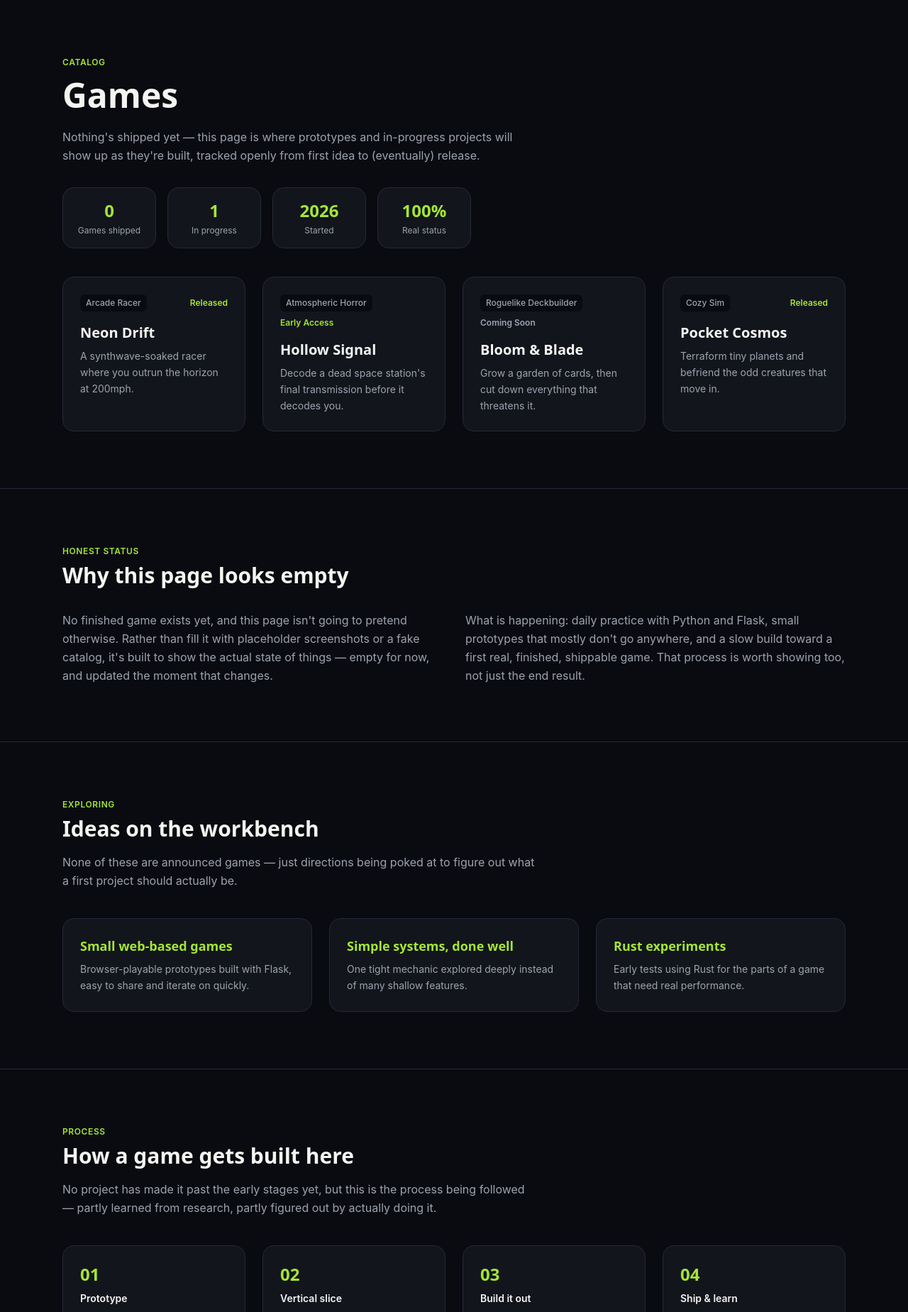
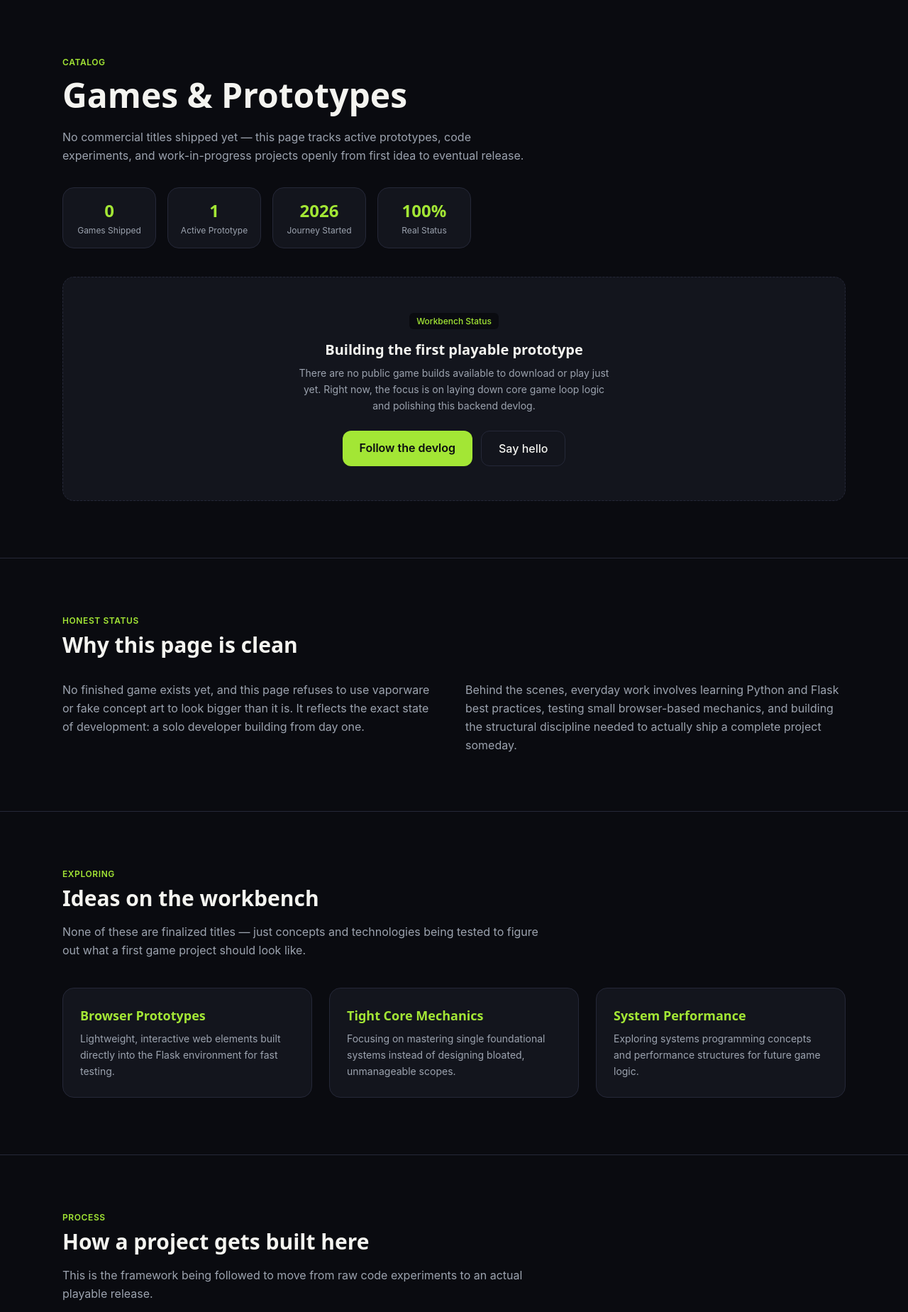
Before and after one commit to strykachiboy-art/indie-game-studio-website, a Flask app: page /games in a window 1280 px wide. Shown: the part 69-1918 px from the top of the page at 71% size. Run offline with Flask 3, Linux system fonts and the light colour scheme; style sheets or scripts are compiled from the project's sources.

Commit message:
Describe the update you made here

```diff
--- a/templates/games.html
+++ b/templates/games.html
@@ -1,23 +1,24 @@
 {% extends "base.html" %}
-{% block title %}Games — StrykaMax Studio{% endblock %}
+{% block title %}Games & Prototypes — StrykaMax Studio{% endblock %}
 
 {% block content %}
 <section class="border-b border-line">
     <div class="mx-auto max-w-6xl px-5 py-12 sm:px-6 sm:py-20">
         <p class="text-xs font-semibold uppercase tracking-wider text-accent">Catalog</p>
-        <h1 class="mt-2 font-display text-3xl font-bold leading-tight sm:text-4xl md:text-5xl">Games</h1>
+        <h1 class="mt-2 font-display text-3xl font-bold leading-tight sm:text-4xl md:text-5xl">Games &amp; Prototypes
+        </h1>
         <p class="mt-4 max-w-2xl text-sm leading-relaxed text-muted sm:text-base">
-            Nothing's shipped yet — this page is where prototypes and
-            in-progress projects will show up as they're built, tracked
-            openly from first idea to (eventually) release.
+            No commercial titles shipped yet — this page tracks active prototypes,
+            code experiments, and work-in-progress projects openly from first idea
+            to eventual release.
         </p>
 
         <div class="mt-6 grid grid-cols-2 gap-3 sm:mt-8 sm:max-w-xl sm:grid-cols-4 sm:gap-4">
             {% for stat in [
-            {'n': '0', 'l': 'Games shipped'},
-            {'n': '1', 'l': 'In progress'},
-            {'n': '2026', 'l': 'Started'},
-            {'n': '100%', 'l': 'Real status'}
+            {'n': '0', 'l': 'Games Shipped'},
+            {'n': '1', 'l': 'Active Prototype'},
+            {'n': '2026', 'l': 'Journey Started'},
+            {'n': '100%', 'l': 'Real Status'}
             ] %}
             <div class="rounded-2xl border border-line bg-surface p-3 text-center sm:p-4">
                 <p class="font-display text-xl font-bold text-accent sm:text-2xl">{{ stat.n }}</p>
@@ -26,86 +27,64 @@
             {% endfor %}
         </div>
 
-        {% if games %}
-        <div class="mt-8 grid grid-cols-1 gap-4 sm:mt-10 sm:grid-cols-2 sm:gap-6 lg:grid-cols-4">
-            {% for game in games %}
-            <article class="group flex flex-col rounded-2xl border border-line bg-surface p-5 sm:p-6
-                transition-all duration-300
-                hover:-translate-y-1
-                hover:border-accent
-                hover:shadow-xl">
-                <div class="mb-3 flex flex-wrap items-center justify-between gap-2 sm:mb-4">
-                    <span class="rounded-md bg-ink px-2 py-1 text-xs font-medium text-muted">{{ game.genre }}</span>
-                    {% set badge = {'Released': 'text-accent', 'Early Access': 'text-accent', 'Coming Soon':
-                    'text-muted', 'Prototype': 'text-muted'} %}
-                    <span class="text-xs font-semibold {{ badge.get(game.status, 'text-muted') }}">{{ game.status
-                        }}</span>
-                </div>
-                <h3 class="font-display text-lg font-bold text-cream sm:text-xl">{{ game.title }}</h3>
-                <p class="mt-2 flex-1 text-sm leading-relaxed text-muted">{{ game.blurb }}</p>
-            </article>
-            {% endfor %}
-        </div>
-        {% else %}
         <div class="mt-10 rounded-2xl border border-dashed border-line bg-surface p-6 text-center sm:p-12">
-            <p class="font-display text-lg font-semibold text-cream">Nothing here yet</p>
+            <span class="rounded-md bg-ink px-2.5 py-1 text-xs font-medium text-accent">Workbench Status</span>
+            <h2 class="mt-4 font-display text-xl font-bold text-cream">Building the first playable prototype</h2>
             <p class="mx-auto mt-2 max-w-md text-sm leading-relaxed text-muted">
-                No games have been finished or published so far. The
-                first prototype is being built right now — check the
-                devlog for progress, or see how a project gets built
-                below.
+                There are no public game builds available to download or play just yet.
+                Right now, the focus is on laying down core game loop logic and polishing this backend devlog.
             </p>
-            <a href="{{ url_for('main.devlog') }}" class="mt-6 inline-block w-full rounded-xl bg-accent px-6 py-3 text-center font-semibold text-ink
+            <div class="mt-6 flex flex-wrap justify-center gap-3">
+                <a href="{{ url_for('main.devlog') }}" class="rounded-xl bg-accent px-6 py-3 text-center font-semibold text-ink
                     transition-all duration-300 hover:scale-[1.02]
-                hover:bg-accent-soft active:scale-95 sm:w-auto">
+                    hover:bg-accent-soft active:scale-95">
                     Follow the devlog
                 </a>
+                <a href="{{ url_for('main.contact') }}" class="rounded-xl border border-line px-6 py-3 text-center
+                    font-medium text-cream transition-all duration-300
+                    hover:border-accent hover:-translate-y-0.5">
+                    Say hello
+                </a>
             </div>
-        {% endif %}
+        </div>
     </div>
 </section>
 
-<!-- Where things stand -->
 <section class="border-b border-line">
     <div class="mx-auto max-w-6xl px-5 py-12 sm:px-6 sm:py-20">
         <p class="text-xs font-semibold uppercase tracking-wider text-accent">Honest status</p>
-        <h2 class="mt-2 font-display text-2xl font-bold sm:text-3xl">Why this page looks empty</h2>
+        <h2 class="mt-2 font-display text-2xl font-bold sm:text-3xl">Why this page is clean</h2>
         <div class="mt-6 grid gap-6 sm:mt-8 sm:gap-8 md:grid-cols-2">
             <p class="text-sm leading-relaxed text-muted sm:text-base">
-                No finished game exists yet, and this page isn't going to
-                pretend otherwise. Rather than fill it with placeholder
-                screenshots or a fake catalog, it's built to show the
-                actual state of things — empty for now, and updated the
-                moment that changes.
+                No finished game exists yet, and this page refuses to use vaporware
+                or fake concept art to look bigger than it is. It reflects the exact state
+                of development: a solo developer building from day one.
             </p>
             <p class="text-sm leading-relaxed text-muted sm:text-base">
-                What is happening: daily practice with Python and Flask,
-                small prototypes that mostly don't go anywhere, and a
-                slow build toward a first real, finished, shippable
-                game. That process is worth showing too, not just the
-                end result.
+                Behind the scenes, everyday work involves learning Python and Flask best practices,
+                testing small browser-based mechanics, and building the structural discipline needed
+                to actually ship a complete project someday.
             </p>
         </div>
     </div>
 </section>
 
-<!-- What's being explored -->
 <section class="border-b border-line">
     <div class="mx-auto max-w-6xl px-5 py-12 sm:px-6 sm:py-20">
         <p class="text-xs font-semibold uppercase tracking-wider text-accent">Exploring</p>
         <h2 class="mt-2 font-display text-2xl font-bold sm:text-3xl">Ideas on the workbench</h2>
         <p class="mt-4 max-w-2xl text-sm leading-relaxed text-muted sm:text-base">
-            None of these are announced games — just directions being
-            poked at to figure out what a first project should actually
-            be.
+            None of these are finalized titles — just concepts and technologies being
+            tested to figure out what a first game project should look like.
         </p>
         <div class="mt-8 grid grid-cols-1 gap-4 sm:mt-10 sm:grid-cols-2 sm:gap-6 md:grid-cols-3">
             {% for idea in [
-            {'t': 'Small web-based games', 'd': 'Browser-playable prototypes built with Flask, easy to share and iterate
-            on quickly.'},
-            {'t': 'Simple systems, done well', 'd': 'One tight mechanic explored deeply instead of many shallow
-            features.'},
-            {'t': 'Rust experiments', 'd': 'Early tests using Rust for the parts of a game that need real performance.'}
+            {'t': 'Browser Prototypes', 'd': 'Lightweight, interactive web elements built directly into the Flask
+            environment for fast testing.'},
+            {'t': 'Tight Core Mechanics', 'd': 'Focusing on mastering single foundational systems instead of designing
+            bloated, unmanageable scopes.'},
+            {'t': 'System Performance', 'd': 'Exploring systems programming concepts and performance structures for
+            future game logic.'}
             ] %}
             <div class="rounded-2xl border border-line bg-surface p-5 sm:p-6
                 transition-all duration-300
@@ -120,25 +99,24 @@
     </div>
 </section>
 
-<!-- How I build -->
 <section class="border-b border-line">
     <div class="mx-auto max-w-6xl px-5 py-12 sm:px-6 sm:py-20">
         <p class="text-xs font-semibold uppercase tracking-wider text-accent">Process</p>
-        <h2 class="mt-2 font-display text-2xl font-bold sm:text-3xl">How a game gets built here</h2>
+        <h2 class="mt-2 font-display text-2xl font-bold sm:text-3xl">How a project gets built here</h2>
         <p class="mt-4 max-w-2xl text-sm leading-relaxed text-muted sm:text-base">
-            No project has made it past the early stages yet, but this
-            is the process being followed — partly learned from
-            research, partly figured out by actually doing it.
+            This is the framework being followed to move from raw code experiments
+            to an actual playable release.
         </p>
         <div class="mt-8 grid grid-cols-1 gap-4 sm:mt-10 sm:grid-cols-2 sm:gap-6 md:grid-cols-4">
             {% for stage in [
-            {'n': '01', 't': 'Prototype', 'd': 'Rough, ugly, fast — just to test if the core idea is fun before
-            investing more time.'},
-            {'n': '02', 't': 'Vertical slice', 'd': 'One small polished piece, built to prove the idea works end to
-            end.'},
-            {'n': '03', 't': 'Build it out', 'd': 'Content and systems get filled in once the core loop is proven.'},
-            {'n': '04', 't': 'Ship & learn', 'd': 'Release it, however small, and carry what worked into the next
-            project.'}
+            {'n': '01', 't': 'Prototype', 'd': 'Scrappy, fast code used exclusively to test if a core mechanic is
+            fun.'},
+            {'n': '02', 't': 'Vertical Slice', 'd': 'Isolating one polished gameplay loop to prove the concept works
+            end-to-end.'},
+            {'n': '03', 't': 'Expansion', 'd': 'Adding structure, progression, and interface elements once the loop is
+            solid.'},
+            {'n': '04', 't': 'Shipping', 'd': 'Releasing whatever is built, taking the lessons learned directly into the
+            next idea.'}
             ] %}
             <div class="rounded-2xl border border-line bg-surface p-5 sm:p-6
                 transition-all duration-300
@@ -154,93 +132,30 @@
     </div>
 </section>
 
-<!-- Roadmap -->
-<section class="border-b border-line">
-    <div class="mx-auto max-w-6xl px-5 py-12 sm:px-6 sm:py-20">
-        <p class="text-xs font-semibold uppercase tracking-wider text-accent">Coming up</p>
-        <h2 class="mt-2 font-display text-2xl font-bold sm:text-3xl">What's next</h2>
-        <div class="mt-8 grid grid-cols-1 gap-4 sm:mt-10 sm:grid-cols-3 sm:gap-6">
-            {% for item in [
-            {'t': 'First prototype', 'd': 'A small, scrappy game to prove the pipeline end to end — this is the current
-            focus.'},
-            {'t': 'Regular devlogs', 'd': 'Progress, dead ends, and lessons posted as they happen, not saved up for a
-            highlight reel.'},
-            {'t': 'Learning Rust', 'd': 'Picking up Rust alongside Python and Flask to eventually handle heavier game
-            systems.'}
-            ] %}
-            <div class="rounded-2xl border border-line bg-surface p-5 sm:p-6
-                transition-all duration-300
-                hover:-translate-y-1
-                hover:border-accent
-                hover:shadow-xl">
-                <h3 class="font-display text-lg font-semibold text-accent">{{ item.t }}</h3>
-                <p class="mt-2 text-sm leading-relaxed text-muted">{{ item.d }}</p>
-            </div>
-            {% endfor %}
-        </div>
-    </div>
-</section>
-
-<!-- FAQ -->
-<section>
-    <div class="mx-auto max-w-4xl px-5 py-12 sm:px-6 sm:py-20">
-        <p class="text-xs font-semibold uppercase tracking-wider text-accent">Questions</p>
-        <h2 class="mt-2 font-display text-2xl font-bold sm:text-3xl">About this page</h2>
-        <div class="mt-8 divide-y divide-line rounded-2xl border border-line bg-surface sm:mt-10">
-            {% for faq in [
-            {'q': 'Has anything actually been released?', 'a': 'Not yet. This page will update the moment something is
-            finished and playable — nothing here claims otherwise.'},
-            {'q': 'What happens when a prototype is ready?', 'a': 'It gets added to this catalog with an honest status
-            label, even if it\'s rough — "Prototype" is a real status, not something to hide.'},
-            {'q': 'Where can I see progress in the meantime?', 'a': 'The devlog is the best place — it tracks the
-            day-to-day building, not just finished milestones.'}
-            ] %}
-            <details class="group p-4 sm:p-6">
-                <summary class="flex cursor-pointer list-none items-center justify-between gap-4">
-                    <h3 class="font-display text-sm font-semibold text-cream sm:text-base">{{ faq.q }}</h3>
-                    <span
-                        class="flex h-6 w-6 shrink-0 items-center justify-center rounded-full border border-line text-accent transition group-open:rotate-45">
-                        <svg width="14" height="14" viewBox="0 0 24 24" fill="none" stroke="currentColor"
-                            stroke-width="2">
-                            <line x1="12" y1="5" x2="12" y2="19" />
-                            <line x1="5" y1="12" x2="19" y2="12" />
-                        </svg>
-                    </span>
-                </summary>
-                <p class="mt-3 max-w-2xl text-sm leading-relaxed text-muted">{{ faq.a }}</p>
-            </details>
-            {% endfor %}
-        </div>
-    </div>
-</section>
-
-<!-- Keep exploring -->
 <section>
     <div class="mx-auto max-w-6xl px-5 py-12 sm:px-6 sm:py-20">
         <p class="text-xs font-semibold uppercase tracking-wider text-accent">Keep exploring</p>
         <h2 class="mt-2 font-display text-2xl font-bold sm:text-3xl">See more of the journey</h2>
         <p class="mt-4 max-w-2xl text-sm leading-relaxed text-muted sm:text-base">
-            An empty catalog is only half the story. Here's where to
-            find the rest of it.
+            An empty game catalog is only the starting point. Check out the rest of the workspace.
         </p>
         <div class="mt-8 grid grid-cols-1 gap-4 sm:mt-10 sm:grid-cols-3 sm:gap-6">
             <a href="{{ url_for('main.devlog') }}"
                 class="rounded-2xl border border-line bg-surface p-5 transition-all duration-300 hover:-translate-y-1 hover:border-accent hover:shadow-xl sm:p-6">
                 <h3 class="font-display text-base font-semibold text-accent sm:text-lg">Devlog</h3>
-                <p class="mt-2 text-sm leading-relaxed text-muted">Day-to-day progress, dead ends, and lessons as they
-                    happen.</p>
+                <p class="mt-2 text-sm leading-relaxed text-muted">Daily progress, code hurdles, and building notes as
+                    they happen.</p>
             </a>
             <a href="{{ url_for('main.about') }}"
                 class="rounded-2xl border border-line bg-surface p-5 transition-all duration-300 hover:-translate-y-1 hover:border-accent hover:shadow-xl sm:p-6">
                 <h3 class="font-display text-base font-semibold text-accent sm:text-lg">About</h3>
-                <p class="mt-2 text-sm leading-relaxed text-muted">Who's building this, why it's solo, and what the
-                    stack looks like.</p>
+                <p class="mt-2 text-sm leading-relaxed text-muted">Who is behind StrykaMax Studio and why building solo
+                    matters.</p>
             </a>
             <a href="{{ url_for('main.contact') }}"
                 class="rounded-2xl border border-line bg-surface p-5 transition-all duration-300 hover:-translate-y-1 hover:border-accent hover:shadow-xl sm:p-6">
                 <h3 class="font-display text-base font-semibold text-accent sm:text-lg">Get in touch</h3>
-                <p class="mt-2 text-sm leading-relaxed text-muted">Freelance inquiries, feedback, or just want to say
-                    hi.</p>
+                <p class="mt-2 text-sm leading-relaxed text-muted">Drop feedback, share ideas, or just say hello.</p>
             </a>
         </div>
     </div>
```
Also changed, not shown: templates/index.html (+78 -110 lines). Lines whose indentation alone changed are shown as unchanged.
